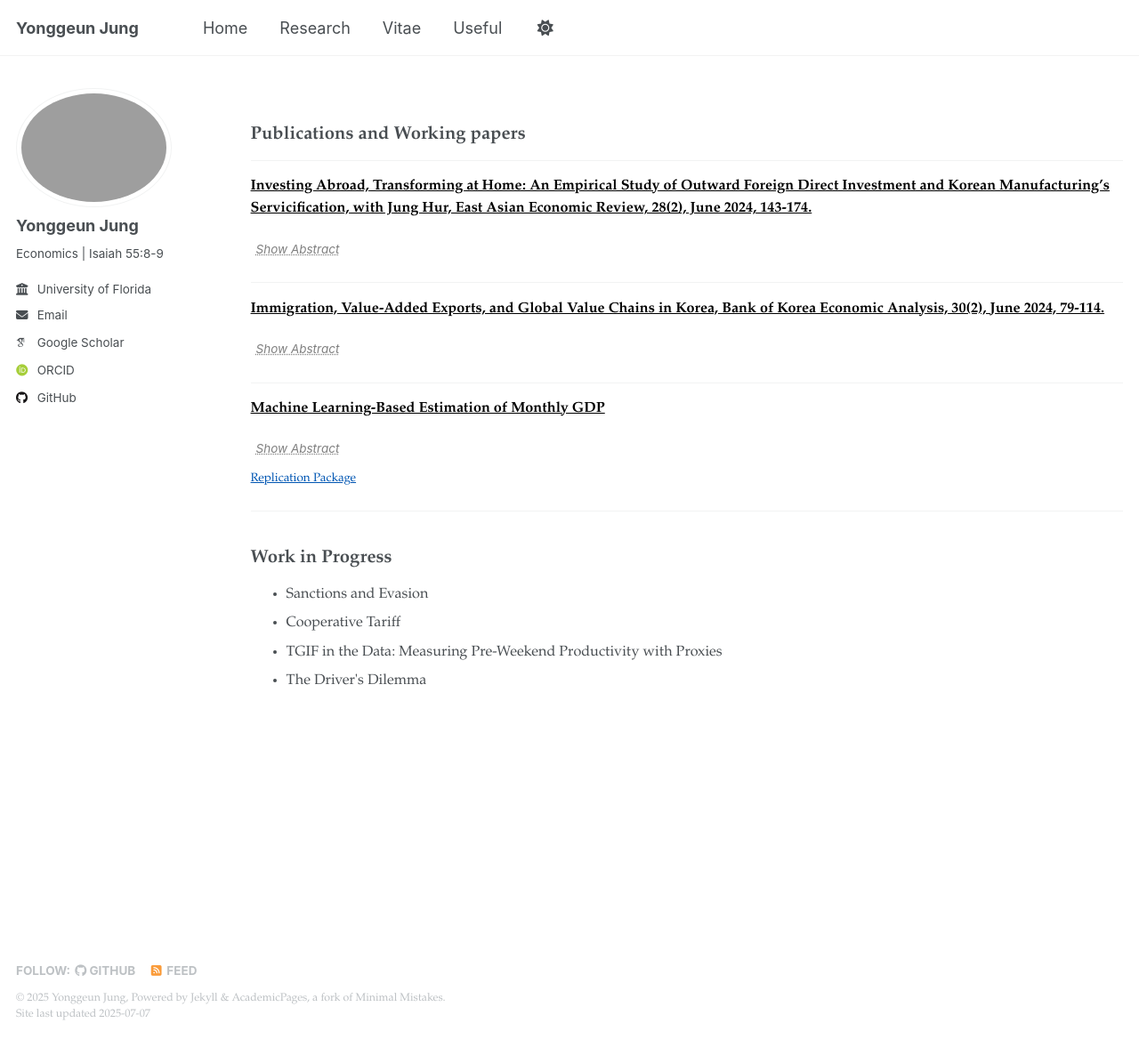
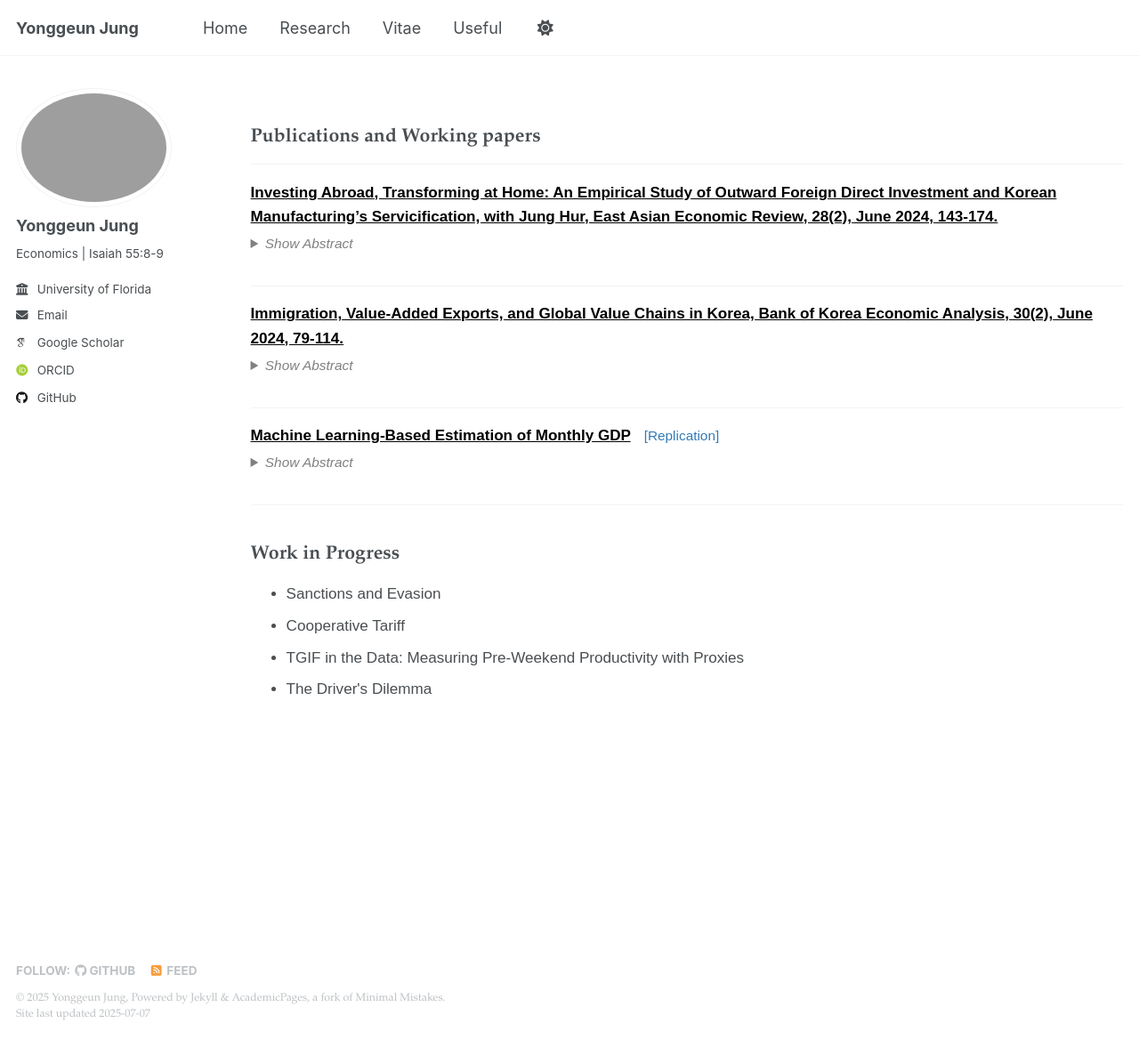
Before and after one commit to Yonggeun-Jung/yonggeun-jung.github.io, a Jekyll site: the page built from _pages/research.html, in a window 1280 px wide and 1168 px high. Shown: the whole window at 89% size. Built offline with Jekyll 4.4.1, drawn with Linux system fonts in a browser that asks for light colours; some web fonts are replaced.

Commit message:
research

```diff
--- a/_pages/research.html
+++ b/_pages/research.html
@@ -7,40 +7,36 @@ author_profile: true
 
 {% include base_path %}
 
-<div class="publication-section" style="font-size: 0.9em;">
+<div class="publication-section" style="font-size: 0.95em; font-family: sans-serif; line-height: 1.6;">
 
   <!-- Publications -->
   <h2>Publications and Working papers</h2>
   <hr />
 
   {% for pub in site.data.publications %}
-    <div class="publication-item" style="margin-bottom: 1.5em;">
-      <p>
+    <div class="publication-item" style="margin-bottom: 2em;">
+      <p style="margin-bottom: 0.3em;">
         <strong>
           <a href="{{ pub.url }}" target="_blank">{{ pub.citation }}</a>
         </strong>
+
+        {% if pub.replication_url %}
+          <span style="margin-left: 0.6em;">
+            <a href="{{ pub.replication_url }}" target="_blank"
+               style="font-size: 0.9em; color: #337ab7; text-decoration: none;">
+              [Replication]
+            </a>
+          </span>
+        {% endif %}
       </p>
 
       {% if pub.abstract %}
-        <button class="toggle-abstract"
-                style="border: none; background: none;
-                       color: gray; font-size: smaller;
-                       font-style: italic; cursor: pointer;
-                       text-decoration: underline dotted;">
-          Show Abstract
-        </button>
-        <div class="abstract-content" style="display: none; margin-top: 0.5em;">
-          <p>{{ pub.abstract }}</p>
-        </div>
-      {% endif %}
-
-      {% if pub.replication_url %}
-        <div style="margin-top: 0.5em;">
-          <a href="{{ pub.replication_url }}" target="_blank"
-             style="font-size: smaller; color: #0056b3; text-decoration: underline;">
-            Replication Package
-          </a>
-        </div>
+        <details style="margin-top: 0.3em;">
+          <summary style="font-style: italic; color: gray; font-size: 0.9em; cursor: pointer;">
+            Show Abstract
+          </summary>
+          <p style="margin-top: 0.5em;">{{ pub.abstract }}</p>
+        </details>
       {% endif %}
     </div>
     <hr />
@@ -50,28 +46,10 @@ author_profile: true
   <h2>Work in Progress</h2>
   <ul>
     {% for wip in site.data.work_in_progress %}
-      <li style="margin-bottom: 0.5em; font-size: 1.00em;">
+      <li style="margin-bottom: 0.5em; font-size: 1em;">
         {{ wip.title }}
       </li>
     {% endfor %}
   </ul>
 
 </div> <!-- end publication-section -->
-
-<!-- JavaScript for toggling abstract -->
-<script>
-  document.addEventListener("DOMContentLoaded", function() {
-    document.querySelectorAll(".toggle-abstract").forEach(function(button) {
-      button.addEventListener("click", function() {
-        let abstractDiv = this.nextElementSibling;
-        if (abstractDiv.style.display === "none") {
-          abstractDiv.style.display = "block";
-          this.textContent = "Hide Abstract";
-        } else {
-          abstractDiv.style.display = "none";
-          this.textContent = "Show Abstract";
-        }
-      });
-    });
-  });
-</script>
```
